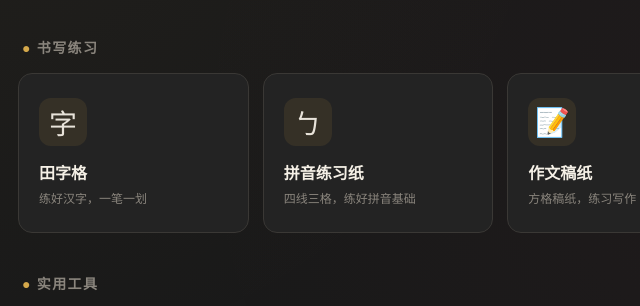
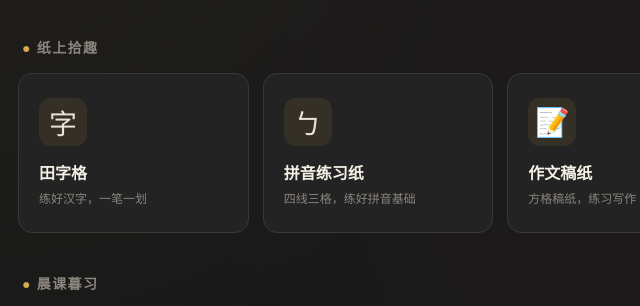
Before and after one commit to BingGitCn/MathChild, a plain HTML site: page index.html in a window 1280 px wide. Shown: the part 437-743 px from the top of the page, 262-902 px from the left. Drawn offline with Linux system fonts and the light colour scheme.

Commit message:
refactor: 分类名改为文艺风（纸上拾趣、晨课暮习）

```diff
--- a/index.html
+++ b/index.html
@@ -181,7 +181,7 @@
     </div>
 
     <div class="section">
-      <div class="section-title"><span>●</span> 书写练习</div>
+      <div class="section-title"><span>●</span> 纸上拾趣</div>
       <div class="cards">
         <a href="tianzige.html" class="card">
           <div class="card-icon">字</div>
@@ -202,7 +202,7 @@
     </div>
 
     <div class="section">
-      <div class="section-title"><span>●</span> 实用工具</div>
+      <div class="section-title"><span>●</span> 晨课暮习</div>
       <div class="cards">
         <a href="grid-paper.html" class="card">
           <div class="card-icon">▦</div>
```
Also changed, not shown: 1 other file.
